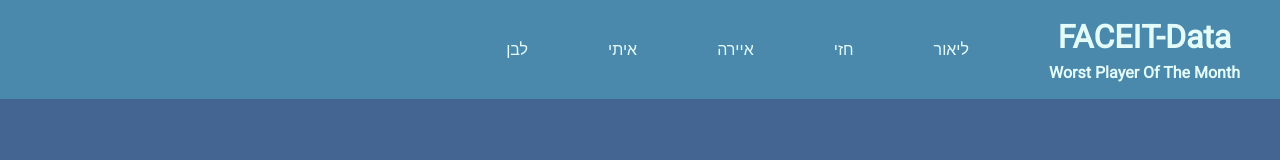
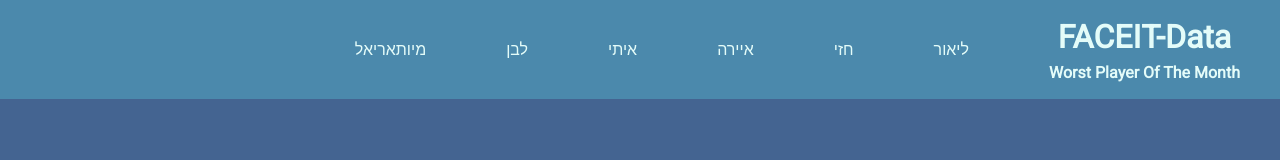
Before and after one commit to UioPTR1/faceit-app, a React (Create React App) app: page / in a window 1280 px wide. Shown: the top 160 px of the page. Built offline with nearby package versions, Linux system fonts and the light colour scheme.

Commit message:
added ariel for the website

```diff
--- a/src/components/Navigation.jsx
+++ b/src/components/Navigation.jsx
@@ -31,6 +31,9 @@ const Navigation = () => {
       <Link style={navStyle} to="/faceit-app/lavan">
         <li className="link">לבן</li>
       </Link>
+      <Link style={navStyle} to="/faceit-app/ariel">
+        <li className="link">מיותאריאל</li>
+      </Link>
     </ul>
   );
 };
--- a/src/playerIDS.js
+++ b/src/playerIDS.js
@@ -3,7 +3,8 @@ const IDS = {
   ayraID: "eb07ae0a-87c1-44c6-b348-ca18d5869ea4",
   heziID: "44f43251-739e-4c98-b2f9-dae3e0d42f9b",
   lavanID: "5153d825-9e29-408f-a772-d13375c78bc5",
-  itayID: "c4d82eac-dd80-4151-bac8-4580904cdcdb"
+  itayID: "c4d82eac-dd80-4151-bac8-4580904cdcdb",
+  arielID: "a2b3c0b6-4124-4a44-b84d-0bf6fc36a749"
 };
 
 export default IDS;
```
Also changed, not shown: src/App.js (+0 -7 lines).
